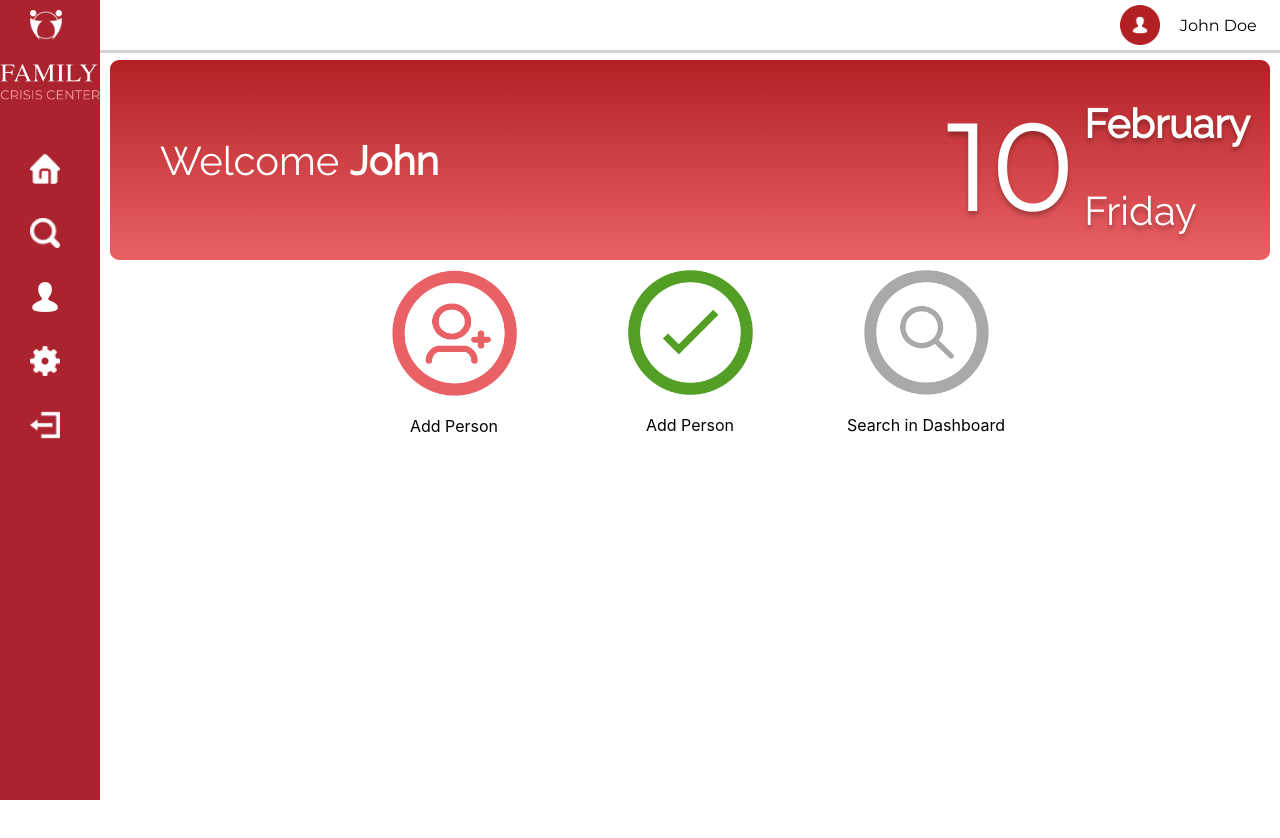
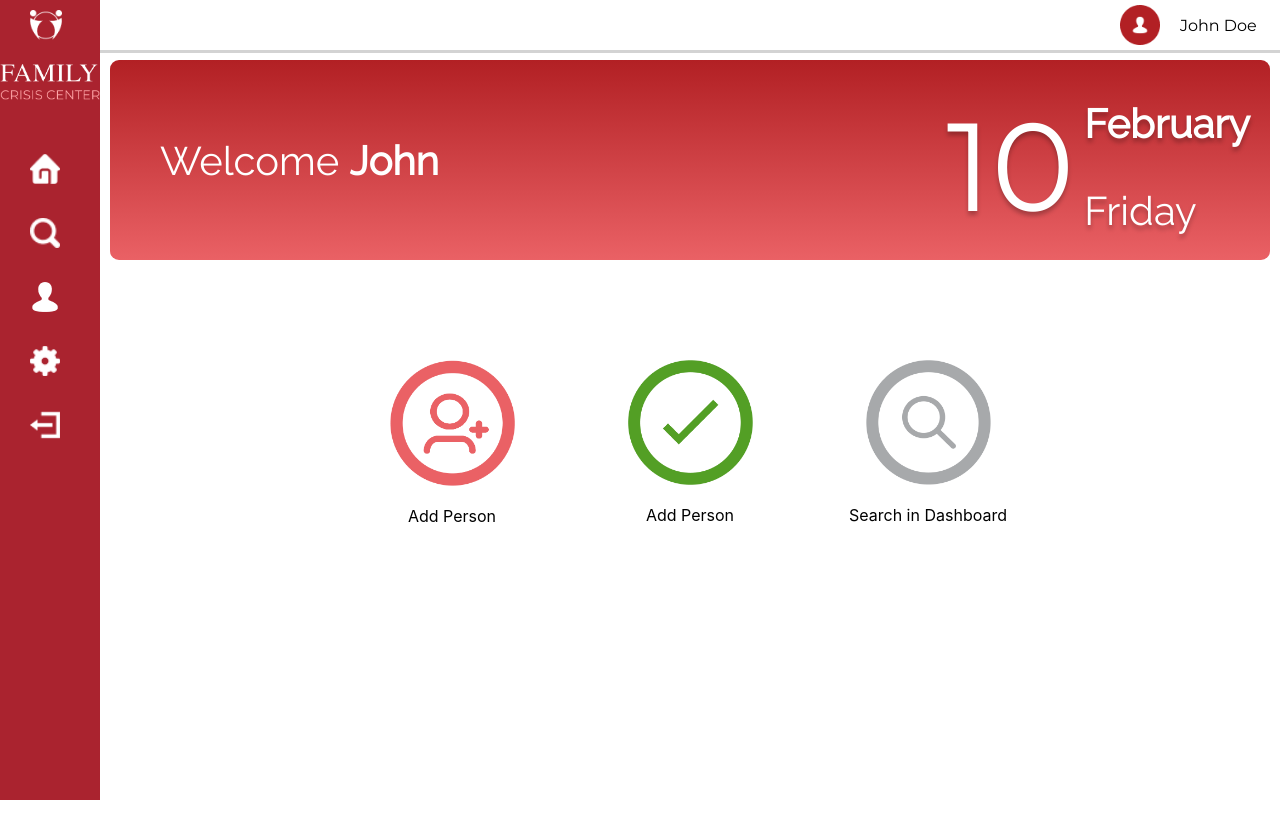
Before and after one commit to ACM-Service-Project/ACM-Service-Project-Frontend, a React (Create React App) app in the folder acm-service-project/: page /dashboard in a window 1280 px wide. Shown: the top 838 px of the page. Before the commit the page ends 815 px from the top, so only its background shows below. Built offline with nearby package versions, Linux system fonts and the light colour scheme.

Commit message:
Update Dashboard.css

```diff
--- a/acm-service-project/src/styles/Dashboard.css
+++ b/acm-service-project/src/styles/Dashboard.css
@@ -93,7 +93,9 @@
 
 /*Icons placement*/
 .container{
+    margin-top: 100px;
     display: grid;
+    gap: 10px;
     grid-template-columns: 1fr 1fr 1fr 1fr 1fr;
     grid-template-rows: 1fr 1fr 1fr;
     text-align: center;
```
